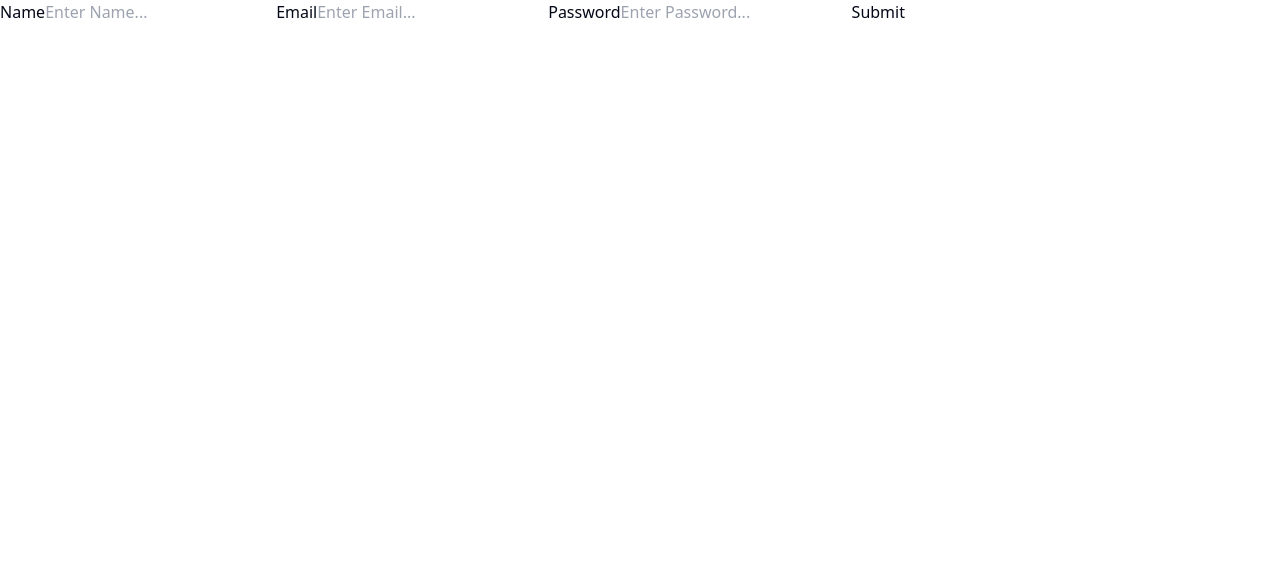
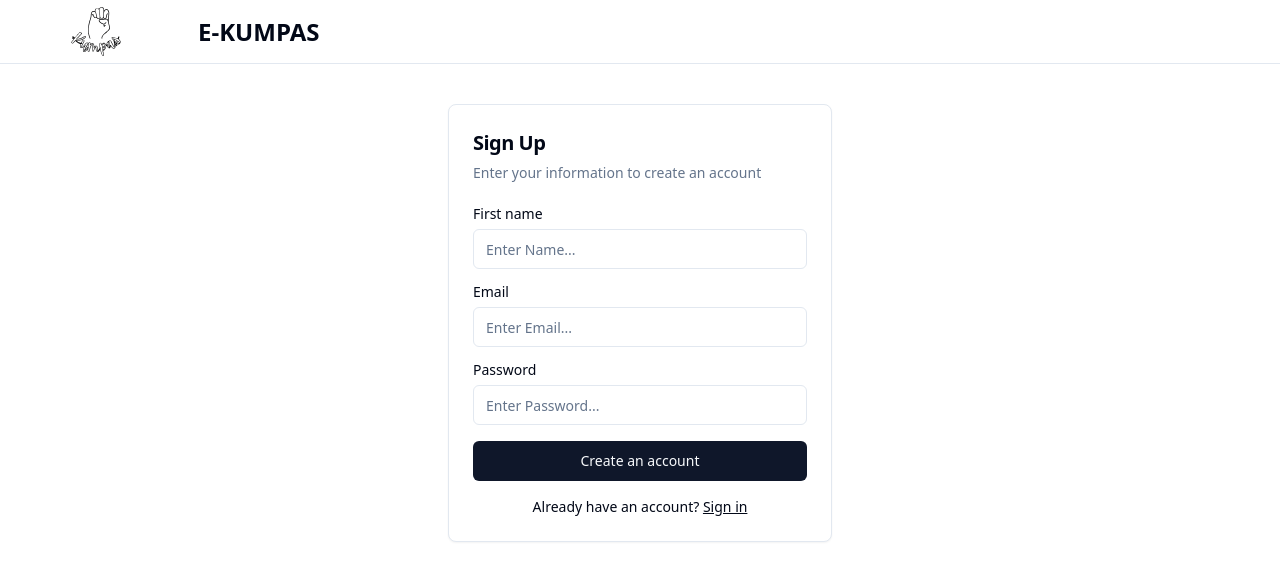
Before and after one commit to Jemy19/Kumpas, a React (Vite) app in the folder client/: page /Register in a window 1280 px wide. Shown: the top 580 px of the page. Built offline with nearby package versions, Linux system fonts and the light colour scheme; no server answers.

Commit message:
added register ui

```diff
--- a/client/src/pages/Register.jsx
+++ b/client/src/pages/Register.jsx
@@ -1,7 +1,19 @@
 import { useState } from "react"
 import axios from 'axios'
 import {toast} from 'react-hot-toast'
-import { useNavigate } from "react-router-dom"
+import { useNavigate, Link } from "react-router-dom"
+
+import { Button } from "@/components/ui/button"
+import {
+  Card,
+  CardContent,
+  CardDescription,
+  CardHeader,
+  CardTitle,
+} from "@/components/ui/card"
+import { Input } from "@/components/ui/input"
+import { Label } from "@/components/ui/label"
+import Navbar from "@/components/Navbar";
 
 export default function Register() {
   const navigate = useNavigate()
@@ -30,16 +42,45 @@
   }
 
   return (
-    <div>
-      <form onSubmit={registerUser}>
-      <label>Name</label>
-      <input type='text' placeholder='Enter Name...' value={data.name} onChange={(e) => setData({...data, name: e.target.value})} />
-      <label>Email</label>
-      <input type='email' placeholder='Enter Email...' value={data.email} onChange={(e) => setData({...data, email: e.target.value})}/>
-      <label>Password</label>
-      <input type='password' placeholder='Enter Password...' value={data.password} onChange={(e) => setData({...data, password: e.target.value})}/>
-      <button type='submit'>Submit</button>
+    <>
+    <Navbar />
+    <Card className="mx-auto max-w-sm mt-10">
+    <CardHeader>
+      <CardTitle className="text-xl">Sign Up</CardTitle>
+      <CardDescription>
+        Enter your information to create an account
+      </CardDescription>
+    </CardHeader>
+    <CardContent>
+      <form  onSubmit={registerUser}>
+      <div className="grid gap-4">
+        <div className="grid gap-4">
+          <div className="grid gap-2">
+            <Label htmlFor="first-name">First name</Label>
+            <Input type='text' placeholder='Enter Name...' value={data.name} onChange={(e) => setData({...data, name: e.target.value})} />
+          </div>
+        </div>
+        <div className="grid gap-2">
+          <Label htmlFor="email">Email</Label>
+          <Input type='email' placeholder='Enter Email...' value={data.email} onChange={(e) => setData({...data, email: e.target.value})}/>
+        </div>
+        <div className="grid gap-2">
+          <Label htmlFor="password">Password</Label>
+          <Input type='password' placeholder='Enter Password...' value={data.password} onChange={(e) => setData({...data, password: e.target.value})}/>
+        </div>
+        <Button type="submit" className="w-full">
+          Create an account
+        </Button>
+      </div>
+      <div className="mt-4 text-center text-sm">
+        Already have an account?{" "}
+        <Link to="/login" className="underline">
+          Sign in
+        </Link>
+      </div>
       </form>
-    </div>
+    </CardContent>
+  </Card>
+  </>
   )
 }
```
Also changed, not shown: client/src/pages/asdas.jsx (added).
